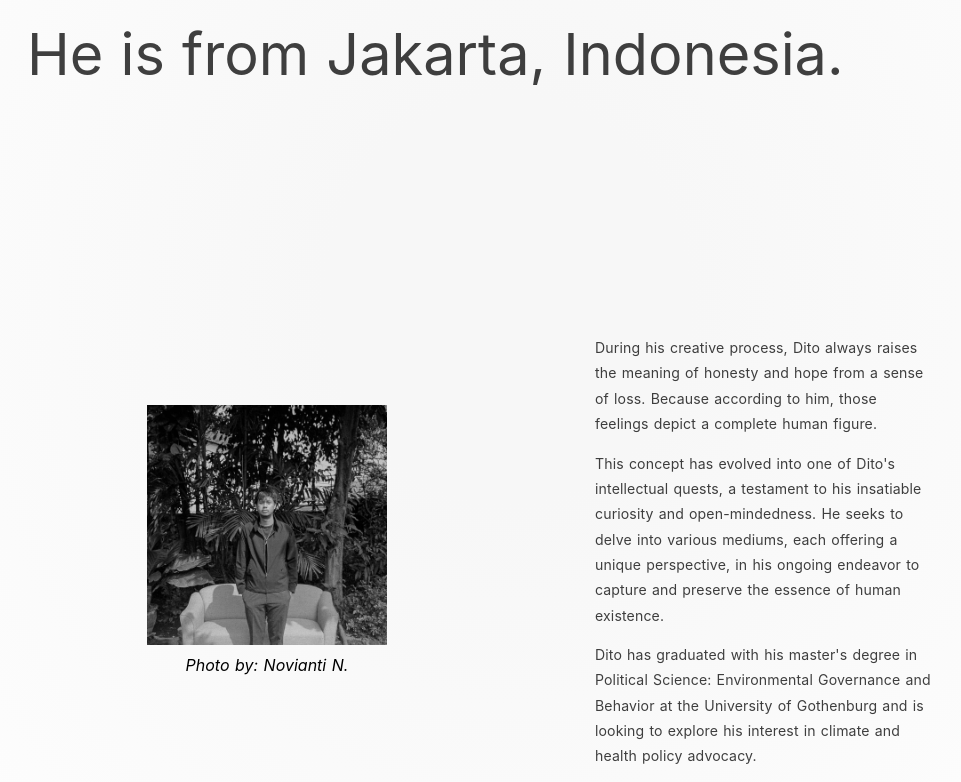
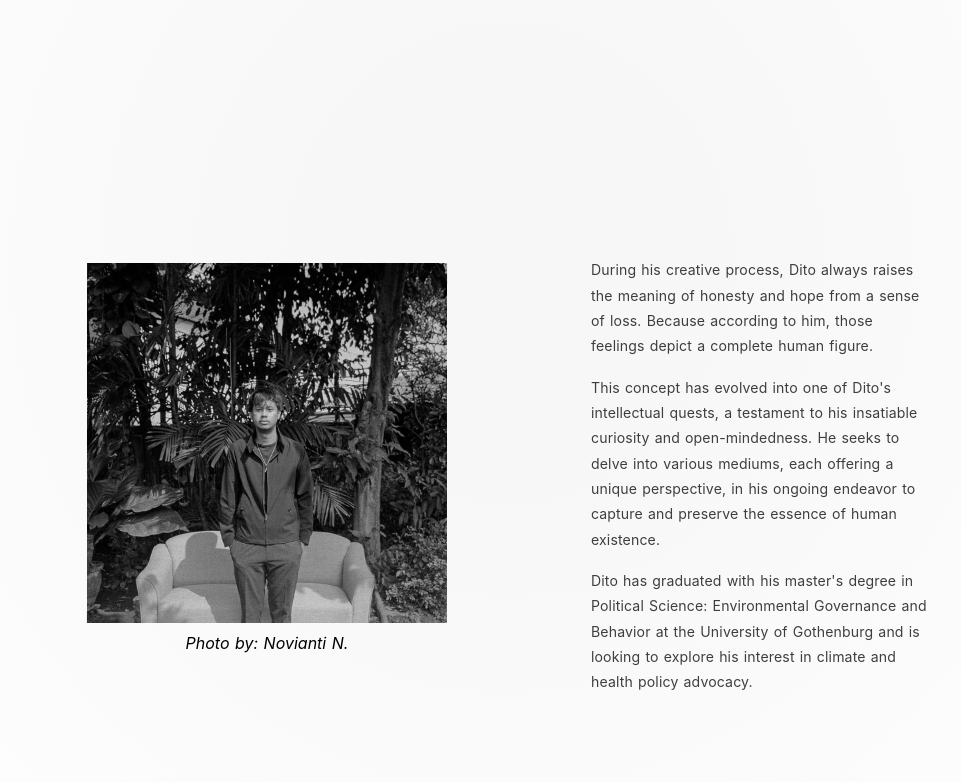
Before and after one commit to andikawilliam/ditobuwono-nuxt, a Nuxt app: page / in a window 1280 px wide. Shown: the part 418-1200 px from the top of the page, without its empty margins (133-1094 px from the left). Built offline with nearby package versions, Linux system fonts and the light colour scheme.

Commit message:
Align image and text

```diff
--- a/pages/Home/About.vue
+++ b/pages/Home/About.vue
@@ -1,7 +1,7 @@
 <template>
   <div
     class="
-      lg:flex lg:justify-center lg:items-center
+      lg:flex lg:flex-row lg:flex-nowrap lg:justify-center lg:items-start
       px-8
       md:px-0
       pb-16
@@ -16,16 +16,16 @@
         image-container
         pb-10
         pt-8
-        lg:pt-8 lg:w-1/2 lg:mr-12
-        xl:mr-8
+        lg:pt-7 lg:w-1/2 lg:mr-12
+        xl:mr-6
       "
     >
-      <img class="w-full md:w-1/2 lg:w-3/5 xl:w-1/2 mx-auto" :src="picture" />
+      <img class="w-full md:w-1/2 lg:w-4/5 xl:w-3/4 mx-auto" :src="picture" />
       <div class="font-cormorant mt-2 text-sm text-center lg:text-base">
         <span class="italic"> Photo by: Novianti N. </span>
       </div>
     </div>
-    <div class="about-content about-container mx-auto text-left">
+    <div class="about-content about-container mx-auto text-left lg:pt-7">
       <div
         class="about-text font-light md:font-normal md:opacity-75 text-current"
       >
@@ -98,8 +98,8 @@ export default Vue.extend({
 </script>
 
 <style scoped>
-p {
-  padding-top: 1em;
+p + p {
+  padding-top: 16px;
 }
 
 .bolded {
@@ -111,23 +111,32 @@ p {
 }
 
 .about-text {
+  --about-lh: 1.8;
   font-size: 1vw;
+  line-height: var(--about-lh);
   letter-spacing: 0.02em;
+}
+
+/* A <p> box starts above its letters: line-height adds half-leading over the
+   first line. The photo has no such slack, so trim it here instead of trying
+   to match it with padding. */
+.about-text > p:first-child {
+  margin-top: calc((1 - var(--about-lh)) * 0.5em);
 }
 
 @media screen and (max-width: 1440px) {
   .about-text {
+    --about-lh: 1.8;
     font-size: 1.1vw;
     letter-spacing: 0.01em;
-    line-height: 1.8em;
   }
 }
 
 @media screen and (max-width: 1279px) {
   .about-text {
+    --about-lh: 1.4;
     font-size: 1.5vw;
     letter-spacing: 0.01em;
-    line-height: 1.4em;
   }
 }
 
@@ -137,9 +146,9 @@ p {
   }
 
   .about-text {
+    --about-lh: 1.5;
     font-size: 2.2vw;
     letter-spacing: 0.03em;
-    line-height: 1.5em;
   }
   .about-line {
     border-top: 3.5px solid currentColor;
@@ -152,9 +161,9 @@ p {
   }
 
   .about-text {
+    --about-lh: 1.5;
     font-size: 4.3vw;
     letter-spacing: 0.03em;
-    line-height: 1.5em;
   }
   .about-line {
     border-top: 3.5px solid currentColor;
```
